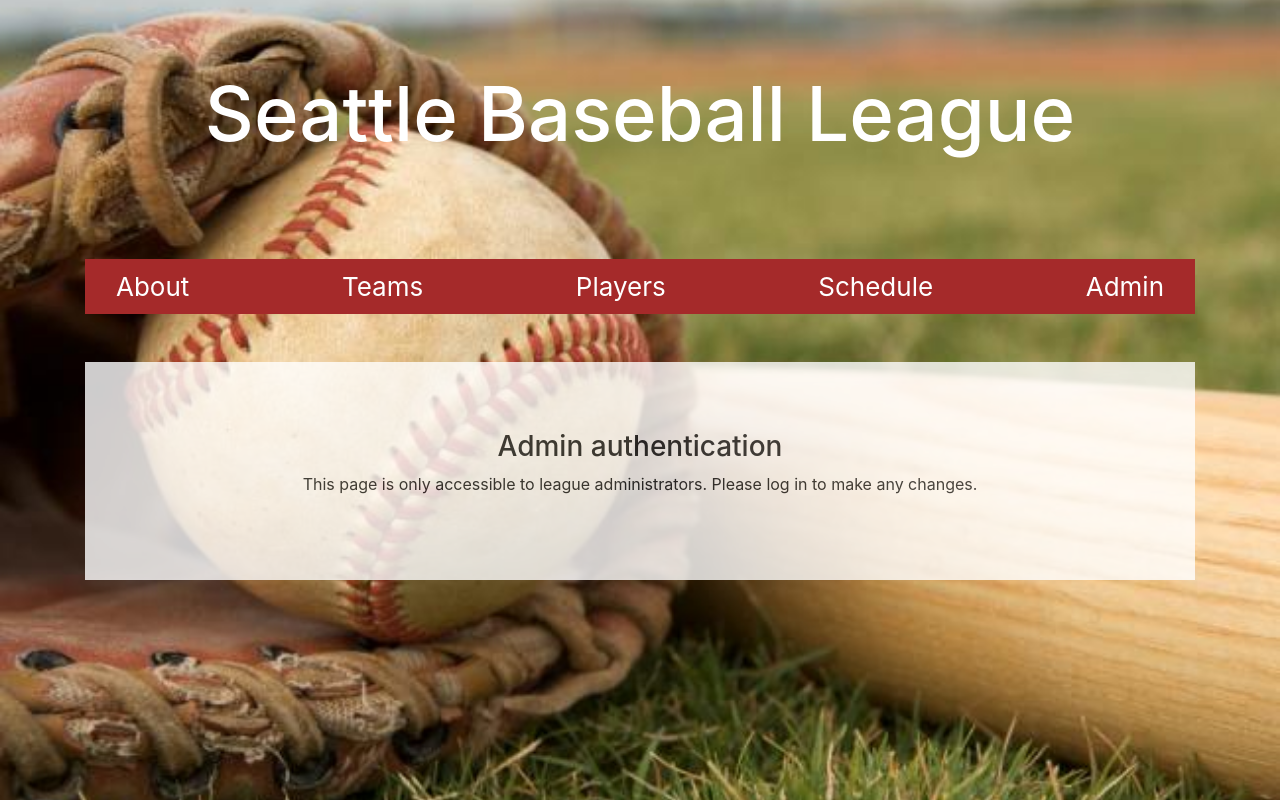
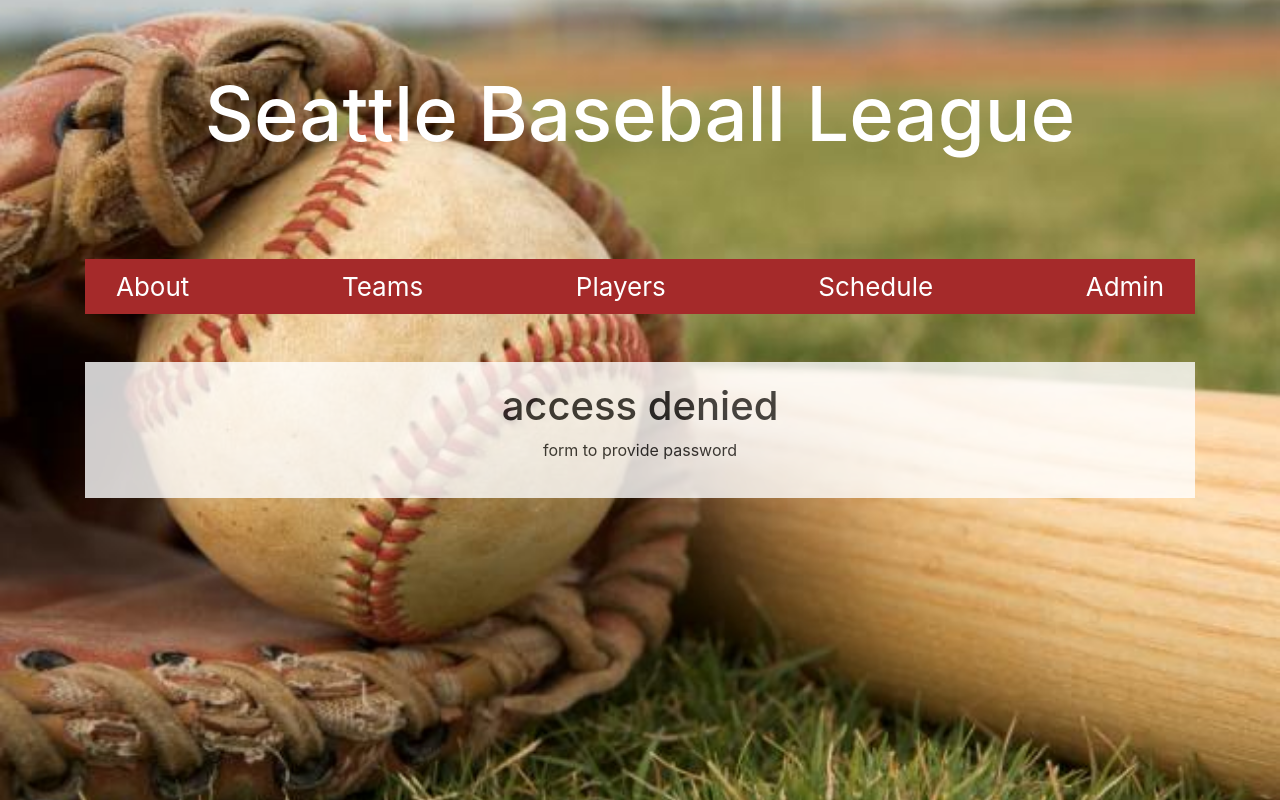
Before and after one commit to yetka/react-baseball-league, a React app: page /#/admin in a window 1280 px wide. Built offline with nearby package versions, Linux system fonts and the light colour scheme.

Commit message:
change Admin component to statefull and add state to it

```diff
--- a/src/components/Admin.jsx
+++ b/src/components/Admin.jsx
@@ -1,16 +1,29 @@
 import React from 'react';
+import AdminAccessDenied from './AdminAccessDenied';
+import AdminAccessAllowed from './AdminAccessAllowed';
 
-function Admin(){
-  return (
-    <div style={{backgroundColor: 'white', opacity: '0.8', filter: 'alpha(opacity=50)', padding: '20px', textAlign: 'center'}}>
-      <br></br>
-      <br></br>
-      <h3>Admin authentication</h3>
-      <p>This page is only accessible to league administrators. Please log in to make any changes.</p>
-      <br></br>
-      <br></br>
-    </div>
-  );
+class Admin extends React.Component {
+
+  constructor(props) {
+    super(props);
+    this.state = {
+      authentication: false
+    };
+  }
+
+  render(){
+    let currentlyVisibleContent = null;
+    if (this.state.authentication){
+      currentlyVisibleContent = <AdminAccessAllowed />;
+    } else {
+      currentlyVisibleContent = <AdminAccessDenied />;
+    }
+    return (
+      <div style={{backgroundColor: 'white', opacity: '0.8', filter: 'alpha(opacity=50)', padding: '20px', textAlign: 'center'}}>
+        {currentlyVisibleContent}
+      </div>
+    );
+  }
 }
 
 export default Admin;
--- /dev/null
+++ b/src/components/AdminAccessAllowed.jsx
@@ -0,0 +1,13 @@
+import React from 'react';
+
+function AdminAccessAllowed() {
+
+  return (
+    <div>
+      <h1>links</h1>
+      <p>swicher</p>
+    </div>
+  );
+}
+
+export default AdminAccessAllowed;
--- /dev/null
+++ b/src/components/AdminAccessDenied.jsx
@@ -0,0 +1,13 @@
+import React from 'react';
+
+function AdminAccessDenied() {
+
+  return (
+    <div>
+      <h1>access denied</h1>
+      <p>form to provide password</p>
+    </div>
+  );
+}
+
+export default AdminAccessDenied;
```
Also changed, not shown: src/components/AddGame.jsx (added), src/components/AddPlayer.jsx (added), src/components/AddTeam.jsx (added).
